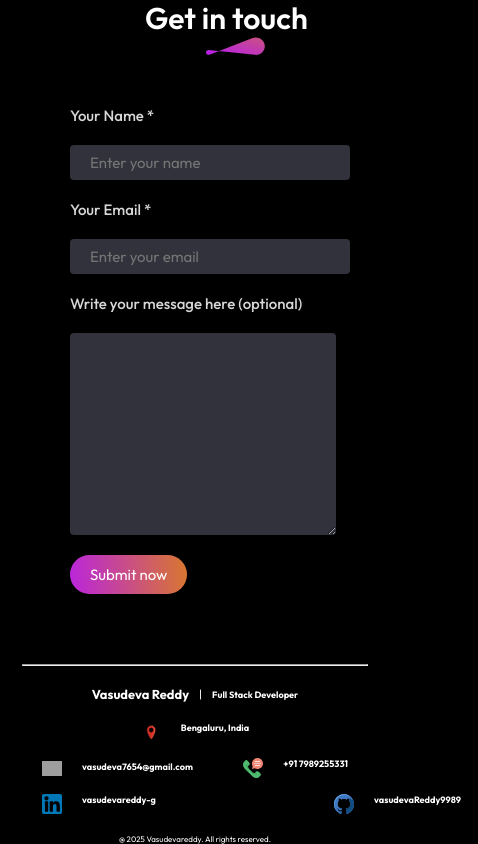
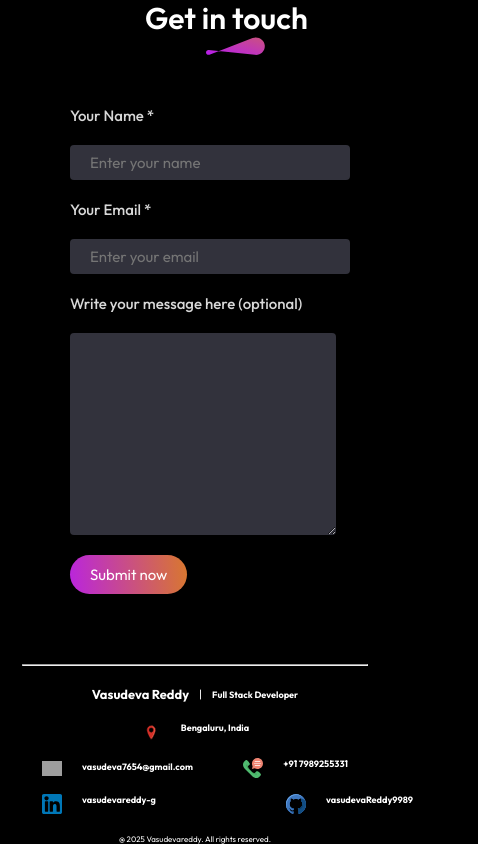
Before and after one commit to vasudevaReddy9989/my-portfolio, a React (Vite) app: page / in a window 390 px wide. Shown: the part 2256-3100 px from the top of the page, 478 px wide, since content can reach past the window. Built offline with nearby package versions, Linux system fonts and the light colour scheme; grey boxes are pictures that could not be loaded.

Commit message:
#footer changes

```diff
--- a/src/Components/Footer/Footer.css
+++ b/src/Components/Footer/Footer.css
@@ -87,9 +87,6 @@ img{
         gap:100px;
 
     }
-    .footer-top-right-github{
-        margin-left: 48px;
-    }
     .footer-top-right h5{
         width:104px;
     }
```
